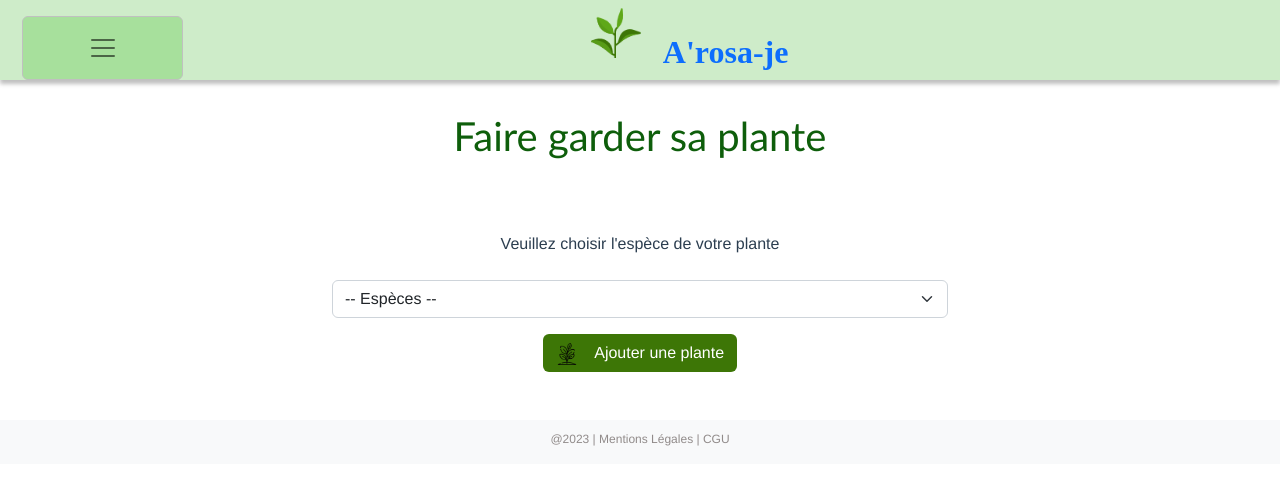
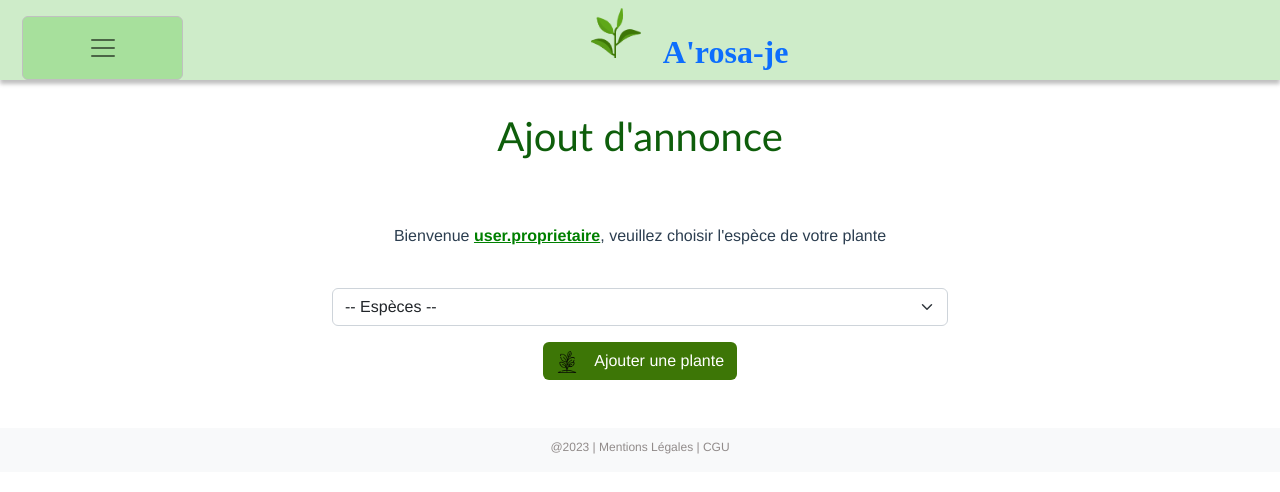
Before and after one commit to mayyyyyl/mspr-app, a Vue app: page /ajouter_plante in a window 1280 px wide. Shown: the top 492 px of the page. Built offline with nearby package versions, Linux system fonts and the light colour scheme.

Commit message:
user visual

```diff
--- a/src/views/AddPlantView.vue
+++ b/src/views/AddPlantView.vue
@@ -4,15 +4,12 @@
     <div class="container-fluid justify-content-md-center">
       <div class="row justify-content-md-center">
         <div class="col-md-6 text-center">
-          <h1>Faire garder sa plante</h1>
-          <p>
-
+          <h1>Ajout d'annonce</h1>
+          <p class="row">
+            <div class="col-12 pt-4">
+              <span id="title_bloc">Bienvenue <span class="user-proprio">user.proprietaire</span>, veuillez choisir l'espèce de votre plante</span>
+            </div>
           </p>
-          <div class="row">
-            <div class="col-12 pt-4">
-              <span id="title_bloc">Veuillez choisir l'espèce de votre plante</span>
-            </div>
-          </div>
           <label for="plants"></label>
           <select class="form-select" aria-label="Default select example" id="plant_id" required>
             <option selected>-- Espèces --</option>
@@ -69,4 +66,9 @@ export default {
   font-size: 22px;
 
 }
+.user-proprio {
+     color: green;
+     font-weight: bold;
+     text-decoration: underline;
+   }
 </style>
--- a/src/views/AddTrackingView.vue
+++ b/src/views/AddTrackingView.vue
@@ -1,6 +1,6 @@
 <template>
   <h1>Mettre à jour le suivi</h1>
-    <p id="text_intro">Ajouter une photo de la plante que vous garder afin de compléter le suivi</p>
+    <p id="text_intro">Bienvenue <span class="user-gardian">user.gardian</span>, ajouter une photo de la plante que vous garder afin de compléter le suivi</p>
     <div class="container-fluid">
       <form id="app" @submit="checkForm" method="post">
       <div class="row p-4">
@@ -156,4 +156,9 @@ export default {
   background-color: #d8ffd1;
   color: #0e5e0b;
 }
+.user-gardian {
+     color: blue;
+     font-weight: bold;
+     text-decoration: underline;
+   }
 </style>
```
